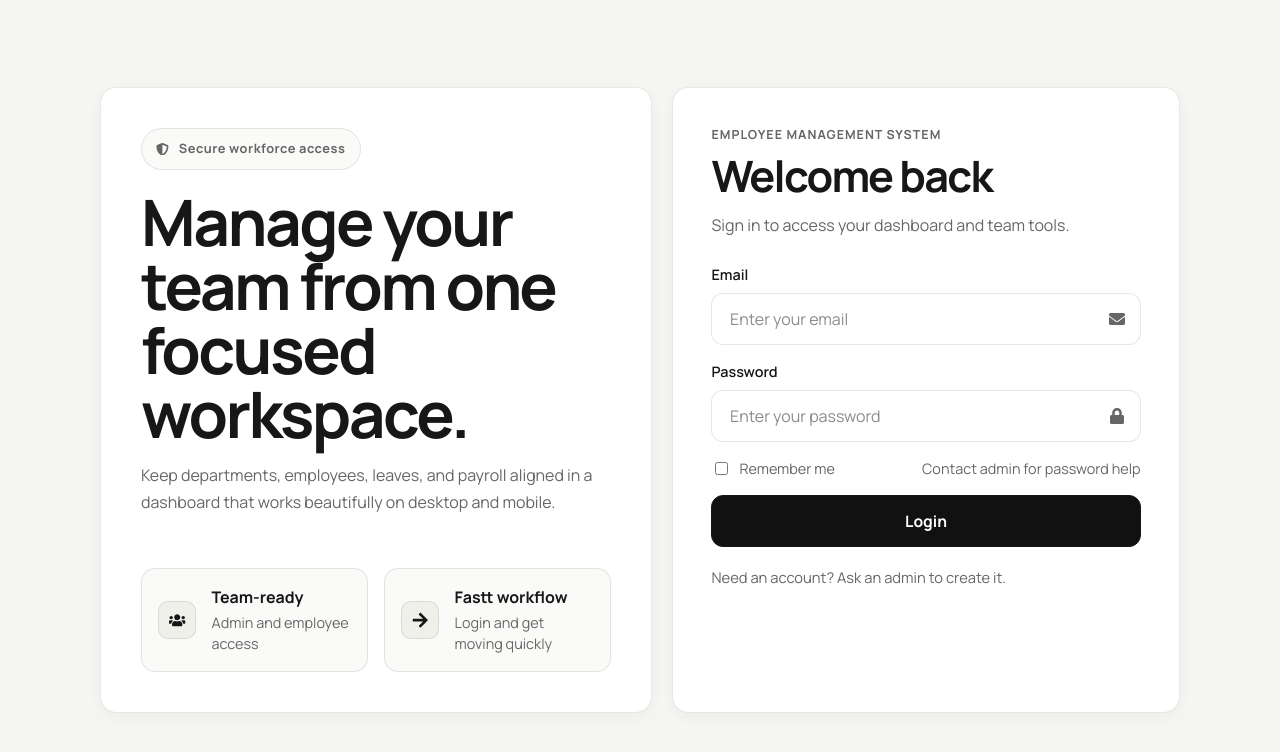
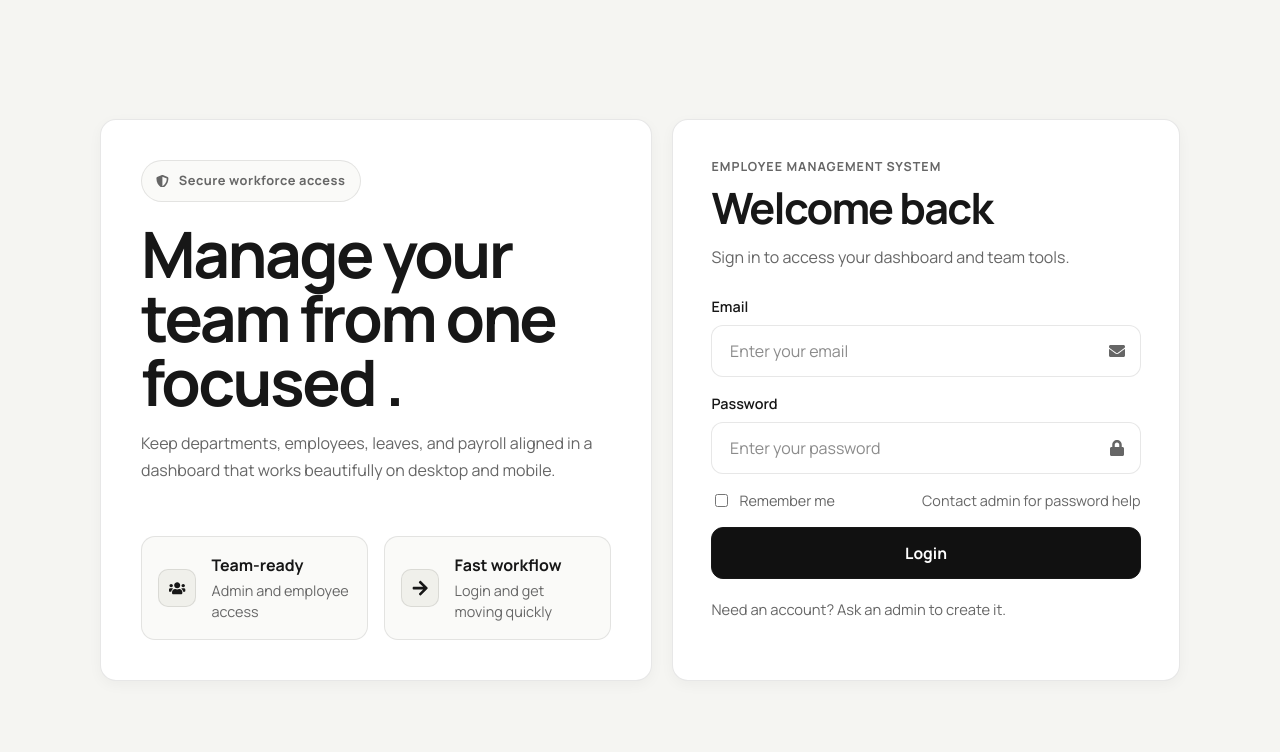
Before and after one commit to ziyahulhaq/ems, a React (Vite) app in the folder frdend/: page /login in a window 1280 px wide. Shown: the top 752 px of the page. Built offline with nearby package versions, Linux system fonts and the light colour scheme.

Commit message:
deocker test

```diff
--- a/frdend/src/pages/Login.jsx
+++ b/frdend/src/pages/Login.jsx
@@ -46,7 +46,7 @@ function Login() {
             <FaShieldAlt />
             Secure workforce access
           </div>
-          <h1 className="login-hero__title">Manage your team from one focused workspace.</h1>
+          <h1 className="login-hero__title">Manage your team from one focused .</h1>
           <p className="login-hero__text">
             Keep departments, employees, leaves, and payroll aligned in a dashboard
             that works beautifully on desktop and mobile.
@@ -63,7 +63,7 @@ function Login() {
             <div className="login-hero__stat">
               <FaArrowRight />
               <div>
-                <strong>Fastt workflow</strong>
+                <strong>Fast workflow</strong>
                 <span>Login and get moving quickly</span>
               </div>
             </div>
```
